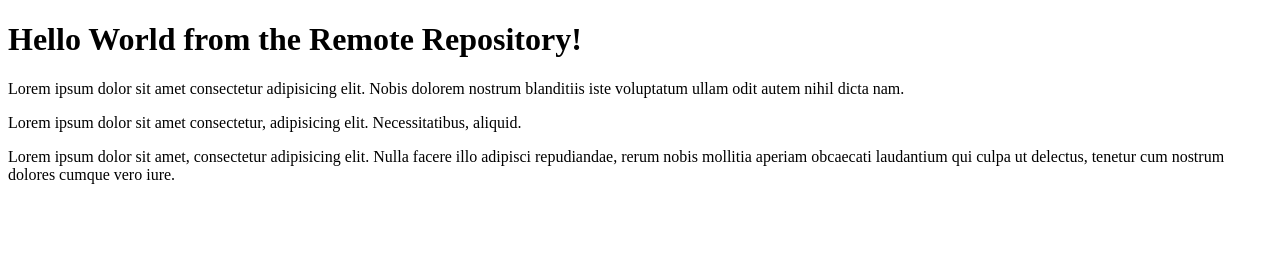
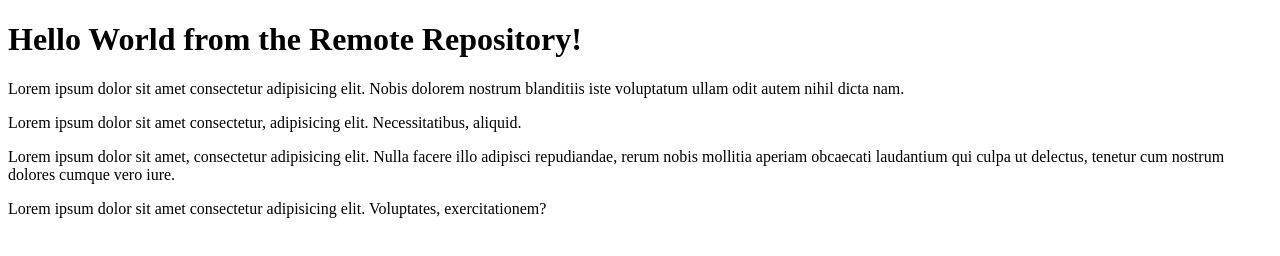
Before and after one commit to alexander-c-bock/lecture2-repository, a plain HTML site: page index.html in a window 1280 px wide. Drawn offline with Linux system fonts and the light colour scheme.

Commit message:
Noch eine Zeile ergänzt!

```diff
--- a/index.html
+++ b/index.html
@@ -19,5 +19,6 @@
       laudantium qui culpa ut delectus, tenetur cum nostrum dolores cumque vero
       iure.
     </p>
+    <p>Lorem ipsum dolor sit amet consectetur adipisicing elit. Voluptates, exercitationem?</p>
   </body>
 </html>
```
